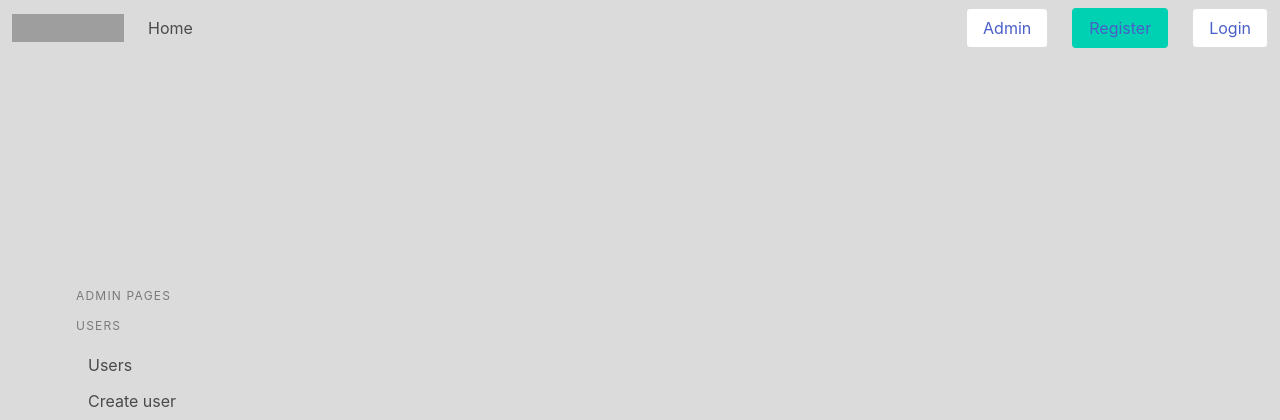
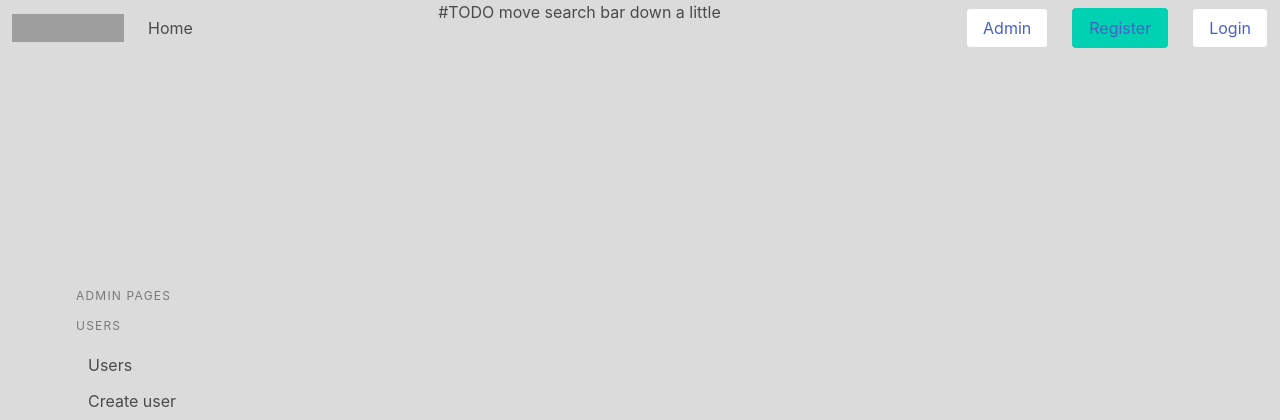
Before and after one commit to ivario123/D0018E-e-comerce, a Flask app: page /admin/ in a window 1280 px wide. Shown: the top 420 px of the page. Run offline with Flask 2, Linux system fonts and the light colour scheme; grey boxes are pictures that could not be loaded.

Commit message:
added TODOs

```diff
--- a/src/search.py
+++ b/src/search.py
@@ -9,6 +9,7 @@ search_blueprint = Blueprint("search",__name__,template_folder="../templates")
 @require.fields(request)
 def fetch_items(search_input):
     search_input = '%' + search_input + '%'
+    #TODO add search by SN and category
     items_searched = get_item_by_search_name(search_input)
     category_groups = get_all_categories_grouped_by_supercategory()
     if items_searched is None:
@@ -23,4 +24,5 @@ def search_database():
         session["items"] = fetch_items()
         return session["items"]
     if request.method == "GET":
+        #TODO remove session after return and make sure user is logged in
         return session["items"]
--- a/templates/jinja_macros/navbar.html
+++ b/templates/jinja_macros/navbar.html
@@ -35,7 +35,7 @@
         </div>
 
 
-
+        #TODO move search bar down a little
         {% if session["logged_in"] %}
         <div class="navbar-search">
             <div class="field has-addons">
```
